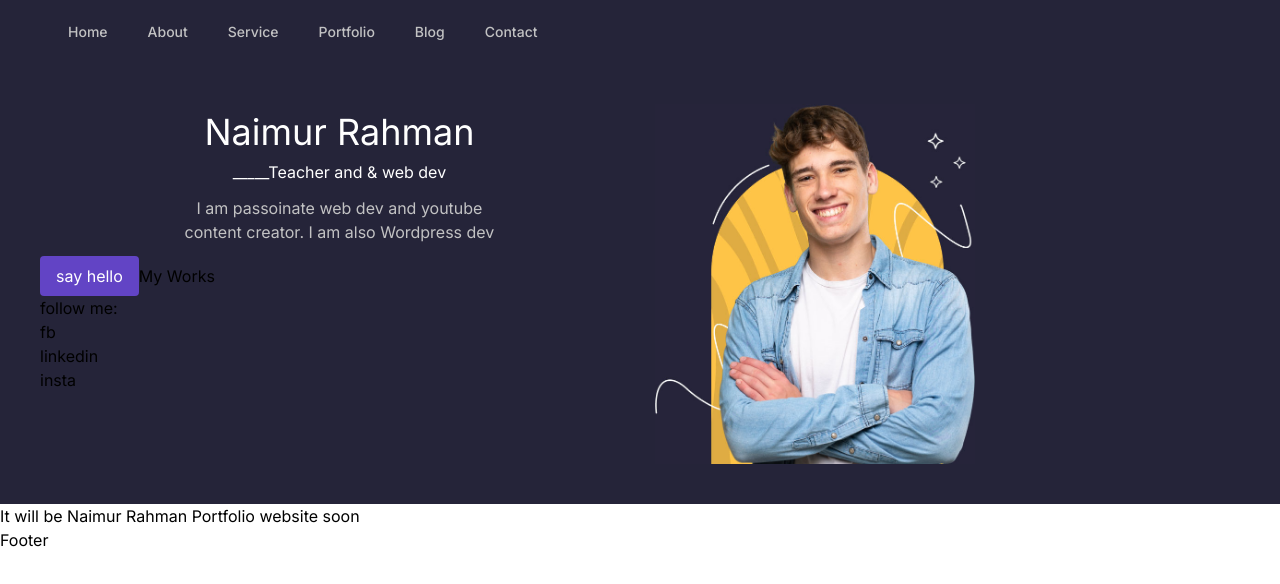
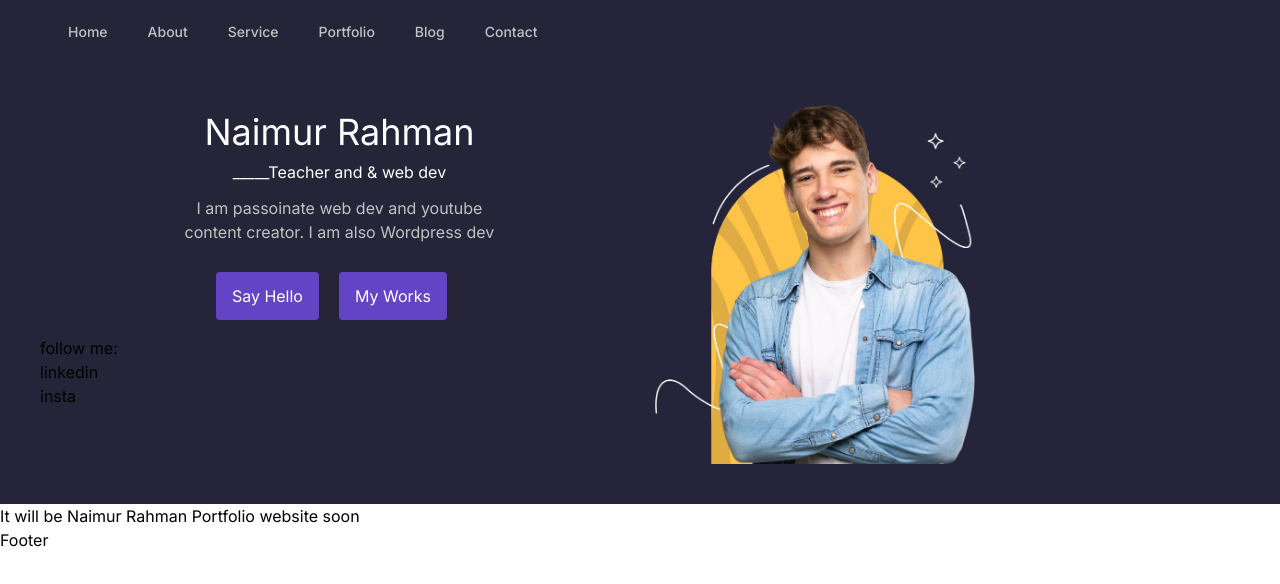
Before and after one commit to naimur202165/naimur-portfolio-nextjs, a Next.js app: page / in a window 1280 px wide. Shown: the top 584 px of the page. Built offline with nearby package versions, Linux system fonts and the light colour scheme.

Commit message:
working with icons

```diff
--- a/src/components/Hero/Hero.js
+++ b/src/components/Hero/Hero.js
@@ -2,6 +2,7 @@ import { Button } from "@headlessui/react";
 import HeroImage from "../../img/2.jpg";
 import React from "react";
 import Image from "next/image";
+import { FontAwesomeIcon } from "@fortawesome/react-fontawesome";
 
 export default function Hero() {
   return (
@@ -20,16 +21,20 @@ export default function Hero() {
               am also Wordpress dev
             </p>
           </div>
-          <div>
-            <Button className="bg-pink text-white   px-4 py-2 rounded">
-              say hello
+          <div className="py-4 flex justify-center">
+            <Button className="bg-pink text-white ms-1  py-3 px-4 hover:bg-white   rounded">
+              <p className="hover:text-black">Say Hello</p>
             </Button>
-            <Button>My Works</Button>
+            <Button className="bg-pink text-white py-3 px-4 mx-5 hover:bg-white   rounded">
+              <p className="hover:text-black">My Works</p>
+            </Button>
           </div>
           {/* Social */}
           <div>
             <div>follow me:</div>
-            <div>fb</div>
+            <div>
+              <FontAwesomeIcon icon="fa-brands fa-facebook" />
+            </div>
             <div>linkedin</div>
             <div>insta</div>
           </div>
--- a/tailwind.config.js
+++ b/tailwind.config.js
@@ -7,6 +7,7 @@ module.exports = {
       "gray-text": "#C2C2C3",
       white: "#FFFFFF",
       pink: "#6244C5",
+      black: "rgb(0 0 0)",
     },
     fontFamily: {
       sans: ["Graphik", "sans-serif"],
```
Also changed, not shown: 1 other file (tests, documents, lock files or other folders).
